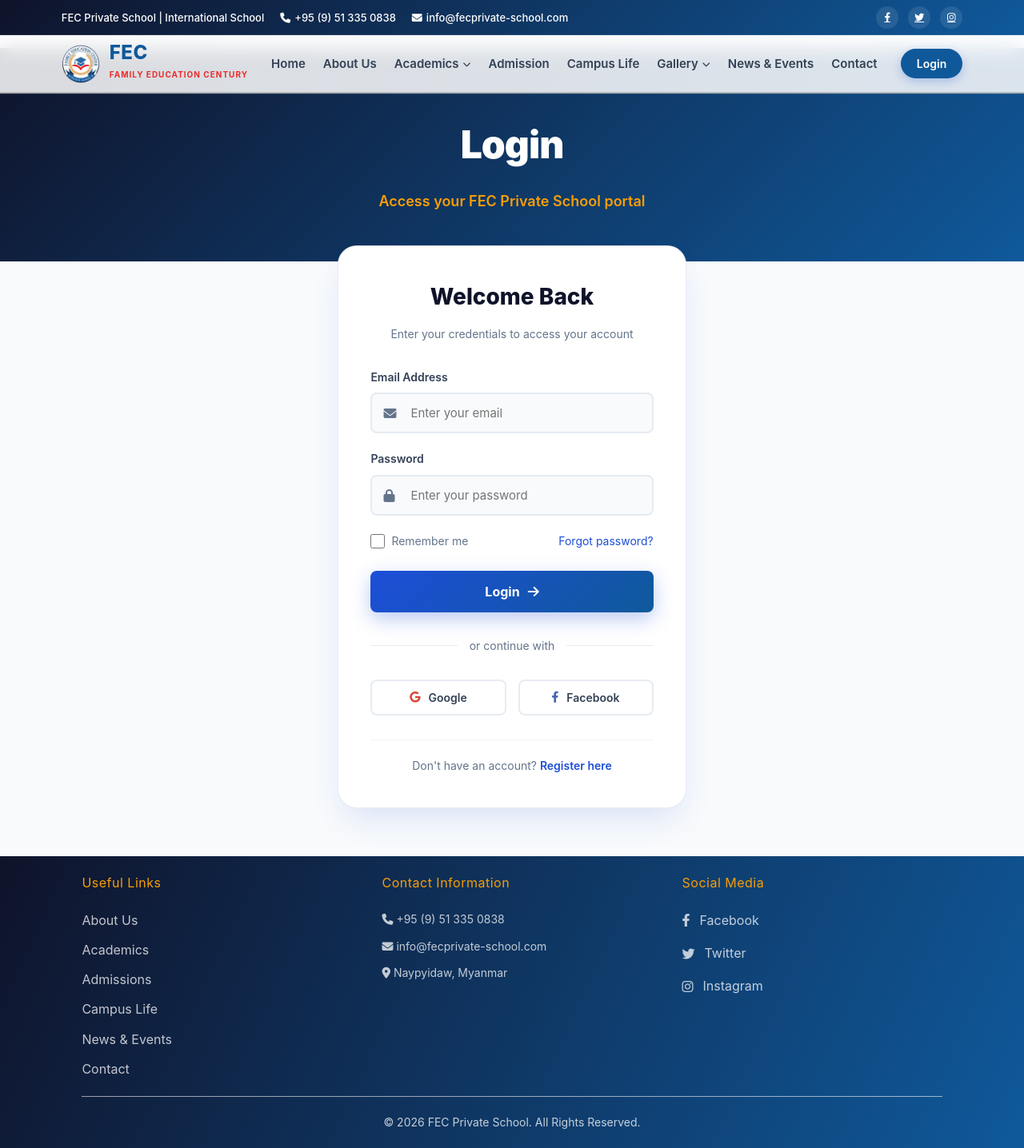
After one commit to SwanHtet1117/FEC-School, a Laravel app: page /login in a window 1280 px wide. The commit adds this page. Shown: the whole page at 80% size. Run offline with Laravel 12, Linux system fonts and the light colour scheme.

Commit message:
Add registration and login pages for authentication

```diff
--- a/public/css/style.css
+++ b/public/css/style.css
@@ -2810,6 +2810,250 @@ body {
 .btn-view-all:hover {
     transform: translateY(-3px);
     box-shadow: 0 8px 25px rgba(29, 78, 216, 0.4);
+}
+
+/* --- Auth Page Styles --- */
+.auth-hero {
+    background: linear-gradient(135deg, var(--primary-dark), var(--fec-logo-blue));
+    padding: 80px 8% 60px;
+    text-align: center;
+    color: #FFFFFF;
+    margin-top: 60px;
+}
+
+.auth-hero h1 {
+    font-size: 48px;
+    font-weight: 900;
+    margin-bottom: 15px;
+    letter-spacing: -1px;
+}
+
+.auth-hero p {
+    font-size: 18px;
+    color: var(--accent-gold);
+    font-weight: 600;
+}
+
+.auth-container {
+    max-width: 50%;
+    margin: -20px auto 60px;
+    padding: 0 8%;
+}
+
+.auth-card {
+    background: var(--card-bg);
+    border-radius: var(--radius-lg);
+    padding: 40px;
+    box-shadow: var(--shadow-hover);
+    border: 1px solid rgba(226, 232, 240, 0.8);
+}
+
+.auth-header {
+    text-align: center;
+    margin-bottom: 30px;
+}
+
+.auth-header h2 {
+    font-size: 28px;
+    font-weight: 800;
+    color: var(--primary-dark);
+    margin-bottom: 10px;
+}
+
+.auth-header p {
+    font-size: 14px;
+    color: var(--text-muted);
+}
+
+.auth-form {
+    margin-bottom: 30px;
+}
+
+.auth-form .form-group {
+    margin-bottom: 20px;
+}
+
+.auth-form .form-group label {
+    display: block;
+    font-size: 14px;
+    font-weight: 600;
+    color: var(--text-main);
+    margin-bottom: 8px;
+}
+
+.input-with-icon {
+    position: relative;
+}
+
+.input-with-icon i {
+    position: absolute;
+    left: 16px;
+    top: 50%;
+    transform: translateY(-50%);
+    color: var(--text-muted);
+    font-size: 16px;
+}
+
+.input-with-icon input {
+    width: 100%;
+    padding: 14px 16px 14px 48px;
+    border: 2px solid rgba(226, 232, 240, 0.8);
+    border-radius: var(--radius-sm);
+    font-size: 15px;
+    font-family: inherit;
+    transition: var(--transition);
+    background: #F8FAFC;
+}
+
+.input-with-icon input:focus {
+    outline: none;
+    border-color: var(--primary-blue);
+    background: #FFFFFF;
+    box-shadow: 0 0 0 3px rgba(29, 78, 216, 0.1);
+}
+
+.form-options {
+    display: flex;
+    justify-content: space-between;
+    align-items: center;
+    margin-bottom: 25px;
+}
+
+.checkbox-label {
+    display: flex;
+    align-items: center;
+    gap: 8px;
+    font-size: 14px;
+    color: var(--text-muted);
+    cursor: pointer;
+}
+
+.checkbox-label input[type="checkbox"] {
+    width: 18px;
+    height: 18px;
+    cursor: pointer;
+}
+
+.checkbox-label a {
+    color: var(--primary-blue);
+    text-decoration: none;
+    transition: var(--transition);
+}
+
+.checkbox-label a:hover {
+    text-decoration: underline;
+}
+
+.forgot-password {
+    font-size: 14px;
+    color: var(--primary-blue);
+    text-decoration: none;
+    transition: var(--transition);
+}
+
+.forgot-password:hover {
+    text-decoration: underline;
+}
+
+.btn-auth-submit {
+    width: 100%;
+    background: linear-gradient(135deg, var(--primary-blue), var(--fec-logo-blue));
+    color: #FFFFFF;
+    padding: 16px 32px;
+    border: none;
+    border-radius: var(--radius-sm);
+    font-weight: 700;
+    font-size: 16px;
+    cursor: pointer;
+    transition: var(--transition);
+    box-shadow: 0 8px 25px rgba(29, 78, 216, 0.3);
+    display: inline-flex;
+    align-items: center;
+    justify-content: center;
+    gap: 10px;
+}
+
+.btn-auth-submit:hover {
+    transform: translateY(-3px);
+    box-shadow: 0 12px 35px rgba(29, 78, 216, 0.4);
+}
+
+.auth-divider {
+    display: flex;
+    align-items: center;
+    margin: 30px 0;
+    color: var(--text-muted);
+    font-size: 14px;
+}
+
+.auth-divider::before,
+.auth-divider::after {
+    content: '';
+    flex: 1;
+    height: 1px;
+    background: rgba(226, 232, 240, 0.8);
+}
+
+.auth-divider span {
+    padding: 0 15px;
+}
+
+.social-login {
+    display: grid;
+    grid-template-columns: 1fr 1fr;
+    gap: 15px;
+    margin-bottom: 30px;
+}
+
+.social-btn {
+    display: flex;
+    align-items: center;
+    justify-content: center;
+    gap: 10px;
+    padding: 12px;
+    border: 2px solid rgba(226, 232, 240, 0.8);
+    border-radius: var(--radius-sm);
+    background: #FFFFFF;
+    font-size: 14px;
+    font-weight: 600;
+    color: var(--text-main);
+    cursor: pointer;
+    transition: var(--transition);
+}
+
+.social-btn:hover {
+    border-color: var(--primary-blue);
+    background: rgba(29, 78, 216, 0.05);
+}
+
+.social-btn.google i {
+    color: #DB4437;
+}
+
+.social-btn.facebook i {
+    color: #4267B2;
+}
+
+.auth-footer {
+    text-align: center;
+    padding-top: 20px;
+    border-top: 1px solid rgba(226, 232, 240, 0.5);
+}
+
+.auth-footer p {
+    font-size: 14px;
+    color: var(--text-muted);
+}
+
+.auth-footer a {
+    color: var(--primary-blue);
+    text-decoration: none;
+    font-weight: 600;
+    transition: var(--transition);
+}
+
+.auth-footer a:hover {
+    text-decoration: underline;
 }
 
 /* --- Responsive Adaptations --- */
--- /dev/null
+++ b/resources/views/auth/login.blade.php
@@ -0,0 +1,83 @@
+<!DOCTYPE html>
+<html lang="en">
+<head>
+    <meta charset="UTF-8">
+    <meta name="viewport" content="width=device-width, initial-scale=1.0">
+    <title>Login - FEC Private School</title>
+    <meta name="description" content="Login to FEC Private School portal.">
+    <meta name="keywords" content="FEC Private School, Login, Portal">
+    <link rel="icon" type="image/png" href="{{ asset('image/logo_01.png') }}">
+    <link rel="stylesheet" href="{{ asset('css/style.css') }}">
+    <link rel="stylesheet" href="https://cdnjs.cloudflare.com/ajax/libs/font-awesome/6.4.0/css/all.min.css">
+    <script src="{{ asset('js/animations.js') }}" defer></script>
+</head>
+<body>
+
+    @include('partials.header')
+
+    <section class="auth-hero fade-in-up">
+        <h1>Login</h1>
+        <p>Access your FEC Private School portal</p>
+    </section>
+
+    <div class="auth-container fade-in-up">
+        <div class="auth-card">
+            <div class="auth-header">
+                <h2>Welcome Back</h2>
+                <p>Enter your credentials to access your account</p>
+            </div>
+
+            <form action="#" method="POST" class="auth-form">
+                <div class="form-group">
+                    <label for="email">Email Address</label>
+                    <div class="input-with-icon">
+                        <i class="fas fa-envelope"></i>
+                        <input type="email" id="email" name="email" placeholder="Enter your email" required>
+                    </div>
+                </div>
+
+                <div class="form-group">
+                    <label for="password">Password</label>
+                    <div class="input-with-icon">
+                        <i class="fas fa-lock"></i>
+                        <input type="password" id="password" name="password" placeholder="Enter your password" required>
+                    </div>
+                </div>
+
+                <div class="form-options">
+                    <label class="checkbox-label">
+                        <input type="checkbox" name="remember">
+                        <span>Remember me</span>
+                    </label>
+                    <a href="#" class="forgot-password">Forgot password?</a>
+                </div>
+
+                <button type="submit" class="btn-auth-submit">
+                    Login <i class="fas fa-arrow-right"></i>
+                </button>
+            </form>
+
+            <div class="auth-divider">
+                <span>or continue with</span>
+            </div>
+
+            <div class="social-login">
+                <button class="social-btn google">
+                    <i class="fab fa-google"></i>
+                    <span>Google</span>
+                </button>
+                <button class="social-btn facebook">
+                    <i class="fab fa-facebook-f"></i>
+                    <span>Facebook</span>
+                </button>
+            </div>
+
+            <div class="auth-footer">
+                <p>Don't have an account? <a href="/register">Register here</a></p>
+            </div>
+        </div>
+    </div>
+
+    @include('partials.footer')
+</body>
+</html>
--- a/resources/views/partials/footer.blade.php
+++ b/resources/views/partials/footer.blade.php
@@ -4,12 +4,10 @@
                 <h4>Useful Links</h4>
                 <ul class="footer-links">
                     <li><a href="/about">About Us</a></li>
+                    <li><a href="#">Academics</a></li>
                     <li><a href="#">Admissions</a></li>
-                    <li><a href="#">Academics</a></li>
                     <li><a href="/campus-life">Campus Life</a></li>
                     <li><a href="/news-events">News & Events</a></li>
-                    <li><a href="/gallery/photo">Photo Gallery</a></li>
-                    <li><a href="/gallery/video">Video Gallery</a></li>
                     <li><a href="/contact">Contact</a></li>
                 </ul>
             </div>
--- a/resources/views/partials/header.blade.php
+++ b/resources/views/partials/header.blade.php
@@ -16,7 +16,7 @@
                 <img src="{{ asset('image/logo_01.png') }}" alt="FEC Logo" class="logo">
                 <div class="logo-text">
                     <h1>FEC</h1>
-                    <span>FAMILY EDUCATION CENTER</span>
+                    <span>FAMILY EDUCATION CENTURY</span>
                 </div>
             </div>
             <ul class="nav-links">
@@ -43,7 +43,7 @@
                 <li><a href="/contact" class="{{ request()->is('contact*') ? 'active' : '' }}">Contact</a></li>
             </ul>
             <div class="auth-buttons">
-                <a href="#" class="btn-login">Login</a>
+                <a href="/login" class="btn-login">Login</a>
             </div>
         </nav>
     </header>
--- a/routes/web.php
+++ b/routes/web.php
@@ -57,3 +57,11 @@ Route::get('/admissions', function () {
 Route::get('/news-events/all-posts', function () {
     return view('main.all-posts');
 });
+
+Route::get('/login', function () {
+    return view('auth.login');
+});
+
+Route::get('/register', function () {
+    return view('auth.register');
+});
```
Also changed, not shown: resources/views/auth/register.blade.php (added, +114 -0 lines).
